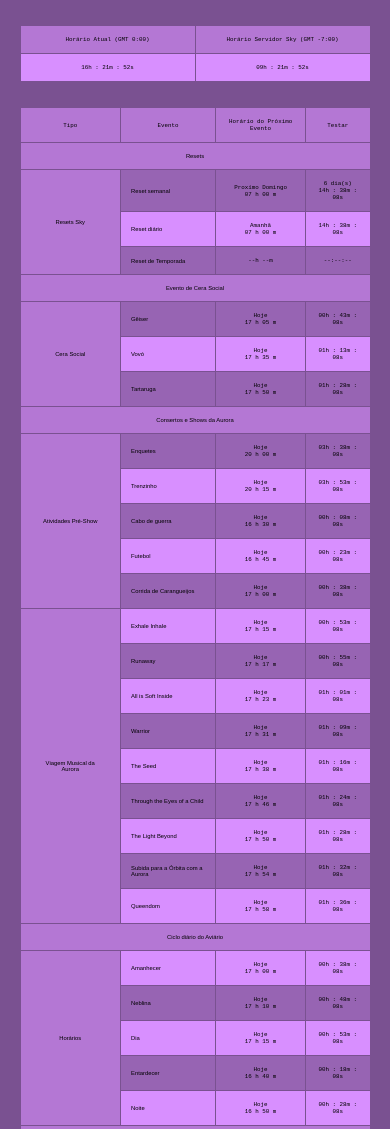
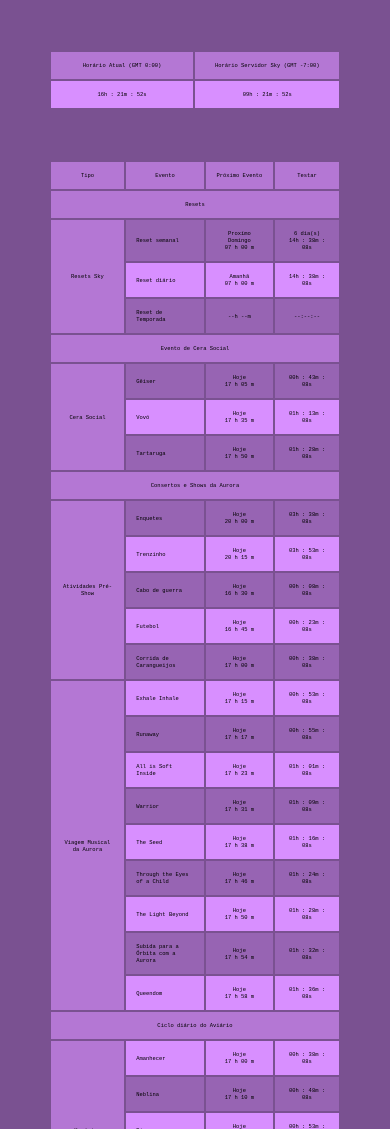
Before and after one commit to ChristopherAndradeS/SkyTools, a plain HTML site: page documents/index.html in a window 390 px wide. Shown: the top 1129 px of the page. Drawn offline with Linux system fonts and the light colour scheme.

Commit message:
arrumando problemas de responsividade

```diff
--- a/documents/index.html
+++ b/documents/index.html
@@ -28,7 +28,7 @@
                     <tr id = "teste">
                         <th>Tipo</th>
                         <th>Evento</th>
-                        <th>Horário do Próximo Evento</th>
+                        <th>Próximo Evento</th>
                         <th>Testar</th>
                     </tr>
 
@@ -41,19 +41,19 @@
 
                     <tr>
                         <td class = "clock-desc" rowspan = "3">Resets Sky</th>
-                        <td>Reset semanal</td>
+                        <td class = "clock-event">Reset semanal</td>
                         <td class = "clock-next" id = "clk-reset-week-event">00h 00m</td>
                         <td class = "clock-diff" id = "clk-reset-week-diff">00:00:00</td>
                     </tr>
 
                     <tr>
-                        <td>Reset diário</td>
+                        <td class = "clock-event">Reset diário</td>
                         <td class = "clock-next" id = "clk-reset-diary-event">00h 00m</td>
                         <td class = "clock-diff" id = "clk-reset-diary-diff">00:00:00</td>
                     </tr>
 
                     <tr>
-                        <td>Reset de Temporada</td>
+                        <td class = "clock-event">Reset de Temporada</td>
                         <td class = "clock-next">--h --m</td>
                         <td class = "clock-diff">--:--:--</td>
                     </tr>
@@ -65,19 +65,19 @@
 
                     <tr>
                         <td class = "clock-desc" rowspan = "3">Cera Social</th>
-                        <td>Gêiser</td>
+                        <td class = "clock-event">Gêiser</td>
                         <td class = "clock-next" id = "clk-geyser-event">00h 00m</td>
                         <td class = "clock-diff" id = "clk-geyser-diff">00:00:00</td>
                     </tr>
 
                     <tr>
-                        <td>Vovó</td>
+                        <td class = "clock-event">Vovó</td>
                         <td class = "clock-next" id = "clk-grandma-event">00h 00m</td>
                         <td class = "clock-diff" id = "clk-grandma-diff">00:00:00</td>
                     </tr>
 
                     <tr>
-                        <td>Tartaruga</td>
+                        <td class = "clock-event">Tartaruga</td>
                         <td class = "clock-next" id = "clk-turtle-event">00h 00m</td>
                         <td class = "clock-diff" id = "clk-turtle-diff">00:00:00</td>
                     </tr>
@@ -89,86 +89,86 @@
 
                     <tr>
                         <td class = "clock-desc" rowspan = "5">Atividades Pré-Show</th>
-                        <td>Enquetes</td>
+                        <td class = "clock-event">Enquetes</td>
                         <td class = "clock-next" id = "clk-aurora-pre1-event">00h 00m</td>
                         <td class = "clock-diff" id = "clk-aurora-pre1-diff">00:00:00</td>
                     </tr>
 
                     <tr>
-                        <td>Trenzinho</td>
+                        <td class = "clock-event">Trenzinho</td>
                         <td class = "clock-next" id = "clk-aurora-pre2-event">00h 00m</td>
                         <td class = "clock-diff" id = "clk-aurora-pre2-diff">00:00:00</td>
                     </tr>
 
                     <tr>
-                        <td>Cabo de guerra</td>
+                        <td class = "clock-event">Cabo de guerra</td>
                         <td class = "clock-next" id = "clk-aurora-pre3-event">00h 00m</td>
                         <td class = "clock-diff" id = "clk-aurora-pre3-diff">00:00:00</td>
                     </tr>
 
                     <tr>
-                        <td>Futebol</td>
+                        <td class = "clock-event">Futebol</td>
                         <td class = "clock-next" id = "clk-aurora-pre4-event">00h 00m</td>
                         <td class = "clock-diff" id = "clk-aurora-pre4-diff">00:00:00</td>
                     </tr>
 
                     <tr>
-                        <td>Corrida de Carangueijos</td>
+                        <td class = "clock-event">Corrida de Carangueijos</td>
                         <td class = "clock-next" id = "clk-aurora-pre5-event">00h 00m</td>
                         <td class = "clock-diff" id = "clk-aurora-pre5-diff">00:00:00</td>
                     </tr>
 
                     <tr>
                         <td class = "clock-desc" rowspan = "9">Viagem Musical da Aurora</th>
-                        <td>Exhale Inhale</td>
+                        <td class = "clock-event">Exhale Inhale</td>
                         <td class = "clock-next" id = "clk-aurora-music1-event">00h 00m</td>
                         <td class = "clock-diff" id = "clk-aurora-music1-diff">00:00:00</td>
                     </tr>
 
                     <tr>
-                        <td>Runaway</td>
+                        <td class = "clock-event">Runaway</td>
                         <td class = "clock-next" id = "clk-aurora-music2-event">00h 00m</td>
                         <td class = "clock-diff" id = "clk-aurora-music2-diff">00:00:00</td>
                     </tr>
 
                     <tr>
-                        <td>All is Soft Inside</td>
+                        <td class = "clock-event">All is Soft Inside</td>
                         <td class = "clock-next" id = "clk-aurora-music3-event">00h 00m</td>
                         <td class = "clock-diff" id = "clk-aurora-music3-diff">00:00:00</td>
                     </tr>
 
                     <tr>
-                        <td>Warrior</td>
+                        <td class = "clock-event">Warrior</td>
                         <td class = "clock-next" id = "clk-aurora-music4-event">00h 00m</td>
                         <td class = "clock-diff" id = "clk-aurora-music4-diff">00:00:00</td>
                     </tr>
 
                     <tr>
-                        <td>The Seed</td>
+                        <td class = "clock-event">The Seed</td>
                         <td class = "clock-next" id = "clk-aurora-music5-event">00h 00m</td>
                         <td class = "clock-diff" id = "clk-aurora-music5-diff" >00:00:00</td>
                     </tr>
 
                     <tr>
-                        <td>Through the Eyes of a Child</td>
+                        <td class = "clock-event">Through the Eyes of a Child</td>
                         <td class = "clock-next" id = "clk-aurora-music6-event">00h 00m</td>
                         <td class = "clock-diff" id = "clk-aurora-music6-diff">00:00:00</td>
                     </tr>
 
                     <tr>
-                        <td>The Light Beyond</td>
+                        <td class = "clock-event">The Light Beyond</td>
                         <td class = "clock-next" id = "clk-aurora-music7-event">00h 00m</td>
                         <td class = "clock-diff" id = "clk-aurora-music7-diff">00:00:00</td>
                     </tr>
 
                     <tr>
-                        <td>Subida para a Órbita com a Aurora</td>
+                        <td class = "clock-event">Subida para a Órbita com a Aurora</td>
                         <td class = "clock-next" id = "clk-aurora-music8-event">00h 00m</td>
                         <td class = "clock-diff" id = "clk-aurora-music8-diff">00:00:00</td>
                     </tr>
 
                     <tr>
-                        <td>Queendom</td>
+                        <td class = "clock-event">Queendom</td>
                         <td class = "clock-next" id = "clk-aurora-music9-event">00h 00m</td>
                         <td class = "clock-diff" id = "clk-aurora-music9-diff">00:00:00</td>
                     </tr>
@@ -180,31 +180,31 @@
 
                     <tr>
                         <td class = "clock-desc" rowspan = "5">Horários</th>
-                        <td>Amanhecer</td>
+                        <td class = "clock-event">Amanhecer</td>
                         <td class = "clock-next" id = "clk-aviary-morning-event">00h 00m</td>
                         <td class = "clock-diff" id = "clk-aviary-morning-diff">00:00:00</td>
                     </tr>
 
                     <tr>
-                        <td>Neblina</td>
+                        <td class = "clock-event">Neblina</td>
                         <td class = "clock-next" id = "clk-aviary-fog-event">00h 00m</td>
                         <td class = "clock-diff" id = "clk-aviary-fog-diff">00:00:00</td>
                     </tr>
 
                     <tr>
-                        <td>Dia</td>
+                        <td class = "clock-event">Dia</td>
                         <td class = "clock-next" id = "clk-aviary-day-event">00h 00m</td>
                         <td class = "clock-diff" id = "clk-aviary-day-diff">00:00:00</td>
                     </tr>
 
                     <tr>
-                        <td>Entardecer</td>
+                        <td class = "clock-event">Entardecer</td>
                         <td class = "clock-next" id = "clk-aviary-evening-event">00h 00m</td>
                         <td class = "clock-diff" id = "clk-aviary-evening-diff">00:00:00</td>
                     </tr>
 
                     <tr>
-                        <td>Noite</td>
+                        <td class = "clock-event">Noite</td>
                         <td class = "clock-next" id = "clk-aviary-night-event">00h 00m</td>
                         <td class = "clock-diff" id = "clk-aviary-night-diff">00:00:00</td>
                     </tr>
@@ -217,32 +217,32 @@
 
                     <tr>
                         <td class = "clock-desc" rowspan = "4">Missões Guia da Passagem</th>
-                        <td>Passagem da Confiança</td>
+                        <td class = "clock-event">Passagem da Confiança</td>
                         <td class = "clock-next" id = "clk-passage-mission2-event">00h 00m</td>
                         <td class = "clock-diff" id = "clk-passage-mission2-diff">00:00:00</td>
                     </tr>
 
                     <tr>
-                        <td>Passagem da Assistência</td>
+                        <td class = "clock-event">Passagem da Assistência</td>
                         <td class = "clock-next" id = "clk-passage-mission3-event">00h 00m</td>
                         <td class = "clock-diff" id = "clk-passage-mission3-diff">00:00:00</td>
                     </tr>
 
                     <tr>
-                        <td>Passagem da Coordenação</td>
+                        <td class = "clock-event">Passagem da Coordenação</td>
                         <td class = "clock-next" id = "clk-passage-mission4-event">00h 00m</td>
                         <td class = "clock-diff" id = "clk-passage-mission4-diff">00:00:00</td>
                     </tr>
 
                     <tr>
-                        <td>Passagem do Alinhamento</td>
+                        <td class = "clock-event">Passagem do Alinhamento</td>
                         <td class = "clock-next" id = "clk-passage-mission5-event">00h 00m</td>
                         <td class = "clock-diff" id = "clk-passage-mission5-diff">00:00:00</td>
                     </tr>
 
                     <tr>
                         <td class = "clock-desc" rowspan = "1">Missão Guia do Ninho</th>
-                        <td>Visitar o ninho ao pôr do sol</td>
+                        <td class = "clock-event">Visitar o ninho ao pôr do sol</td>
                         <td class = "clock-next" id = "clk-nest-mission-event">00h 00m</td>
                         <td class = "clock-diff" id = "clk-nest-mission-diff">00:00:00</td>
                     </tr>
@@ -264,13 +264,13 @@
 
                     <tr>
                         <td class = "clock-desc" rowspan = "2">Segredos</th>
-                        <td>Anéis de Fada da Campina</td>
+                        <td class = "clock-event">Anéis de Fada da Campina</td>
                         <td class = "clock-next" id = "clk-secret-fairy-event">00h 00m</td>
                         <td class = "clock-diff" id = "clk-secret-fairy-diff">00:00:00</td>
                     </tr>
 
                     <tr>
-                        <td>Arco-Íris da Floresta Oculta</td>
+                        <td class = "clock-event">Arco-Íris da Floresta Oculta</td>
                         <td class = "clock-next" id = "clk-secret-rainbow-event">00h 00m</td>
                         <td class = "clock-diff" id = "clk-secret-rainbow-diff">00:00:00</td>
                     </tr>
--- a/styles/style.css
+++ b/styles/style.css
@@ -11,10 +11,11 @@
   --color6: #5D3E6F;
 }
 
-body
+html, body
 {
   margin: 0px;
-  background-color: var(--background-color-dark)
+  background-color: var(--background-color-dark);
+  font-family: monospace;
 }
 
 td#clock-div
@@ -26,70 +27,68 @@ td#clock-div
 table, th, td
 {
   font-weight: normal;
-  border: 1px solid var(--background-color-dark);
+  border: 2px solid var(--background-color-dark);
   border-collapse: collapse;
 }
 
 table#main, table#global
 {
-  margin: 25px auto 25px auto;
-  font-family: sans-serif;
-  width: 90vw;
+  margin: 50px auto 50px auto;
+  width: 75vw;
 }
 
 table#main > thead > tr > th, table#global > thead > tr > th
 {
-  font-size: 1.5vw;
-  font-family: monospace;
+  font-size: 1.4vw;
   padding: 10px;
   background-color: var(--color5);
   text-align: center;
 }
 
-table#global > thead > tr > th
+table#main > tbody > tr > td#clock-div
 {
-  width: 50%;
-}
-
-table#main > tbody > tr > td.clock-div
-{
-  font-size: 1.5vw;
+  font-size: 1.4vw;
   padding: 10px;
   text-align: center;
   background-color: var(--color2);
-
 }
 
 table#main > tbody > tr > td.clock-desc
 {
-  font-size: 1.5vw;
+  font-size: 1.4vw;
   text-align: center;
-  padding: 20px;
+  padding: 10px;
+  width: 25vw;
   background-color: var(--color2);
 }
 
-table#main > tbody > tr > td
+table#main > tbody > tr > td.clock-event, table#main > tbody > tr > td#clk-treehouse-weather-state
 {
-  font-size: 1.5vw;
+  font-size: 1.4vw;
+  padding: 10px;
+  width: 25vw;
+}
+
+table#global > tbody > tr > td, table#global > thead > tr > th
+{
+  text-align: center;
+  width: 50vw;
+  font-size: 1.4vw;
   padding: 10px;
 }
 
-table#global > tbody > tr > td
+table#main > tbody > tr
 {
-  text-align: center;
-  font-size: 1.5vw;
-  padding: 10px;
-  font-family: monospace;
+  width: 25vw;
 }
 
 table#main > tbody > tr > td.clock-diff, table#main > tbody > tr > td.clock-next
 {
-  font-size: 1.5vw;
+  font-size: 1.4vw;
   font-weight: 100;
   text-align: center;
   padding: 10px;
-  font-family: monospace;
-
+  width: 25vw;
 }
 
 tr:nth-child(odd){
```
